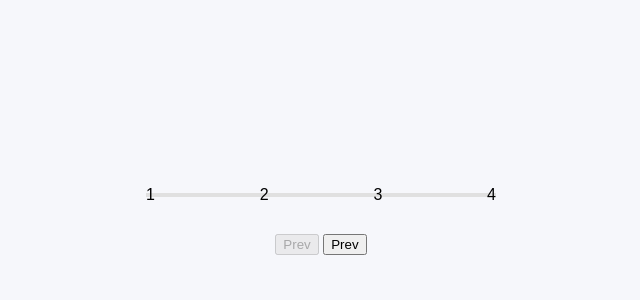
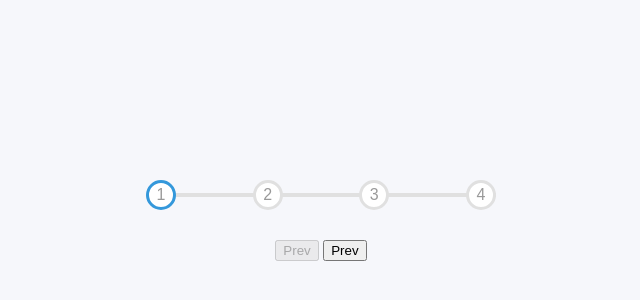
Before and after one commit to brandonpfluger/progress_steps, a plain HTML site: page index.html in a window 1280 px wide. Shown: the part 180-480 px from the top of the page, without its empty margins (319-959 px from the left). Drawn offline with Linux system fonts and the light colour scheme; a web font is replaced by a local one.

Commit message:
add css circle styling

```diff
--- a/style.css
+++ b/style.css
@@ -1,4 +1,9 @@
 @import url('https://fonts.googleapis.com/css?family=Muli&display=swap');
+
+:root {
+  --line-border-fill: #3498db;
+  --line-border-empty: #e0e0e0;
+}
 
 * {
   box-sizing: border-box;
@@ -30,7 +35,7 @@ body {
 
 .progress-container::before {
   content: '';
-  background-color: #e0e0e0;
+  background-color: var(--line-border-empty);
   position: absolute;
   top: 50%;
   left: 0;
@@ -41,7 +46,7 @@ body {
 }
 
 .progress {
-  background-color: #3498db;
+  background-color: var(--line-border-fill);
   position: absolute;
   top: 50%;
   left: 0;
@@ -51,3 +56,20 @@ body {
   z-index: -1;
   transition: .4s ease;
 }
+
+.circle {
+  background-color: #fff;
+  color: #999;
+  border-radius: 50%;
+  height: 30px;
+  width: 30px;
+  display: flex;
+  align-items: center;
+  justify-content: center;
+  border: 3px solid var(--line-border-empty);
+  transition: .4s ease;
+}
+
+.circle.active {
+  border-color: var(--line-border-fill);
+}
```
